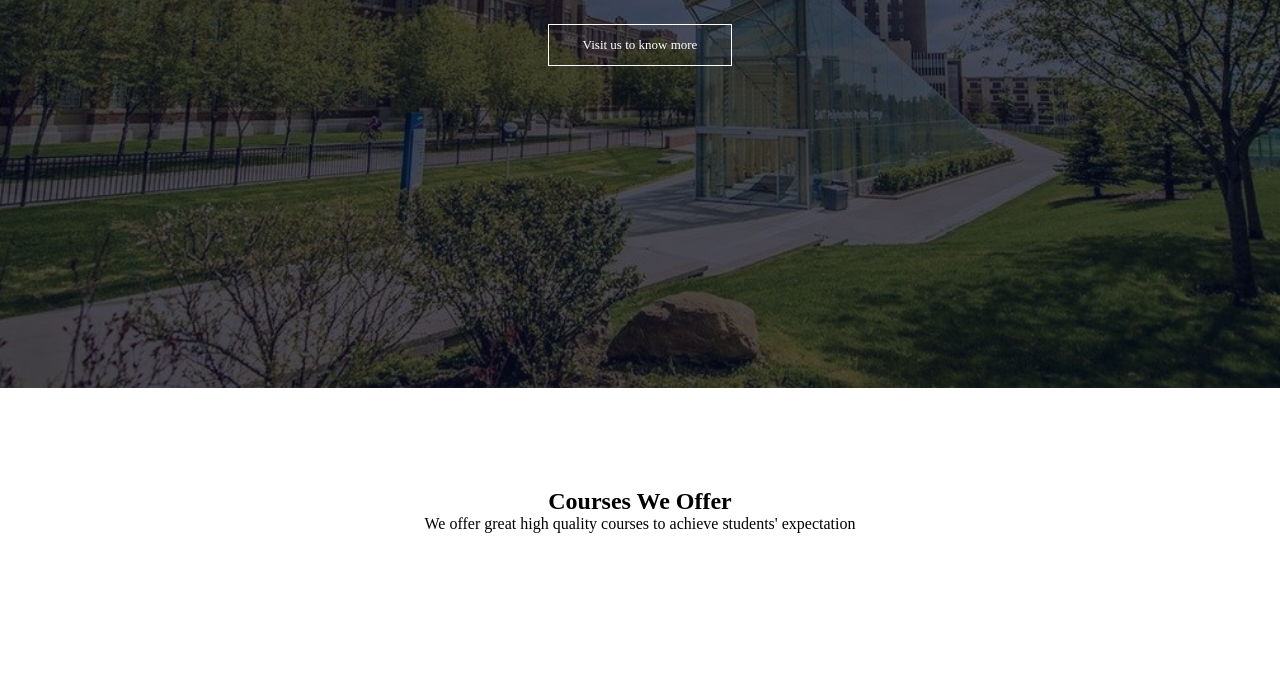
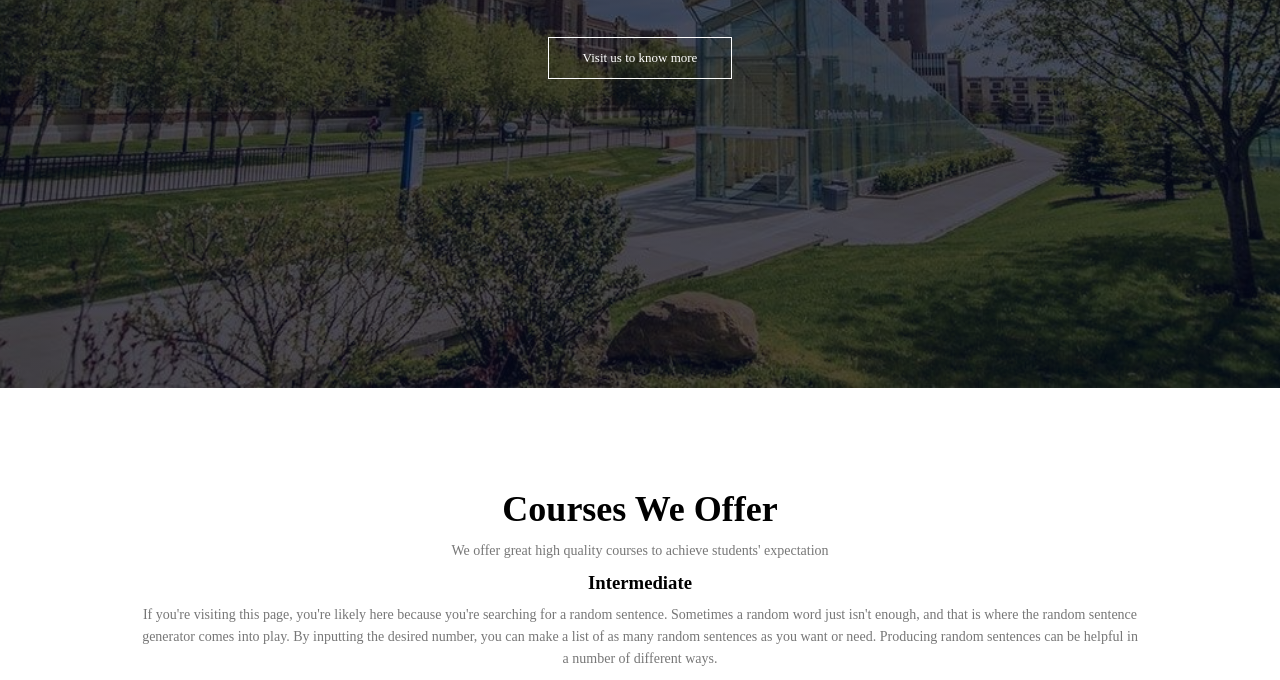
Before and after one commit to Jonghan-park/HTML_University, a plain HTML site: page University/index.html in a window 1280 px wide. Shown: the part 412-1092 px from the top of the page. Before the commit the page ends 945 px from the top, so only its background shows below. Drawn offline with Linux system fonts and the light colour scheme.

Commit message:
Update course col

```diff
--- a/University/index.html
+++ b/University/index.html
@@ -27,7 +27,7 @@
         <div class="text-box">
             <h1>Southern Alberta Institute of Technology</h1>
             <p>Making website is now one of the easiest thing in the world.</p>
-        <a href="#" class="hero-btn">Visit us to know more</a>
+            <a href="#" class="hero-btn">Visit us to know more</a>
         </div>
     </section>
 
@@ -35,18 +35,28 @@
     <section class="course">
         <h1>Courses We Offer</h1>
         <p>We offer great high quality courses to achieve students' expectation</p>
-    </section>
+        <div class="row">
+            <div class="course-col">
+                <h3>Intermediate</h3>
+                <p>
+                    If you're visiting this page, you're likely here because you're searching for a random sentence.
+                    Sometimes a random word just isn't enough, and that is where the random sentence generator comes
+                    into play. By inputting the desired number, you can make a list of as many random sentences as you
+                    want or need. Producing random sentences can be helpful in a number of different ways.
+                </p>
+            </div>
+        </div>
 
 
-
+    </section>
     <!------ JavaScript for Toggle Menu ------->
     <script>
         var navLinks = document.getElementById("navLinks");
 
-        function showMenu(){
+        function showMenu() {
             navLinks.style.right = "0";
         }
-        function hideMenu(){
+        function hideMenu() {
             navLinks.style.right = "-200px";
         }
     </script>
--- a/University/style.css
+++ b/University/style.css
@@ -129,3 +129,15 @@ nav .fa-solid{
     text-align: center;
     padding-top: 100px;
 }
+
+h1{
+    font-size: 36px;
+    font-weight: 600;
+}
+p{
+    color: #777;
+    font-size: 14px;
+    font-weight: 300;
+    line-height: 22px;
+    padding: 10px;
+}
```
